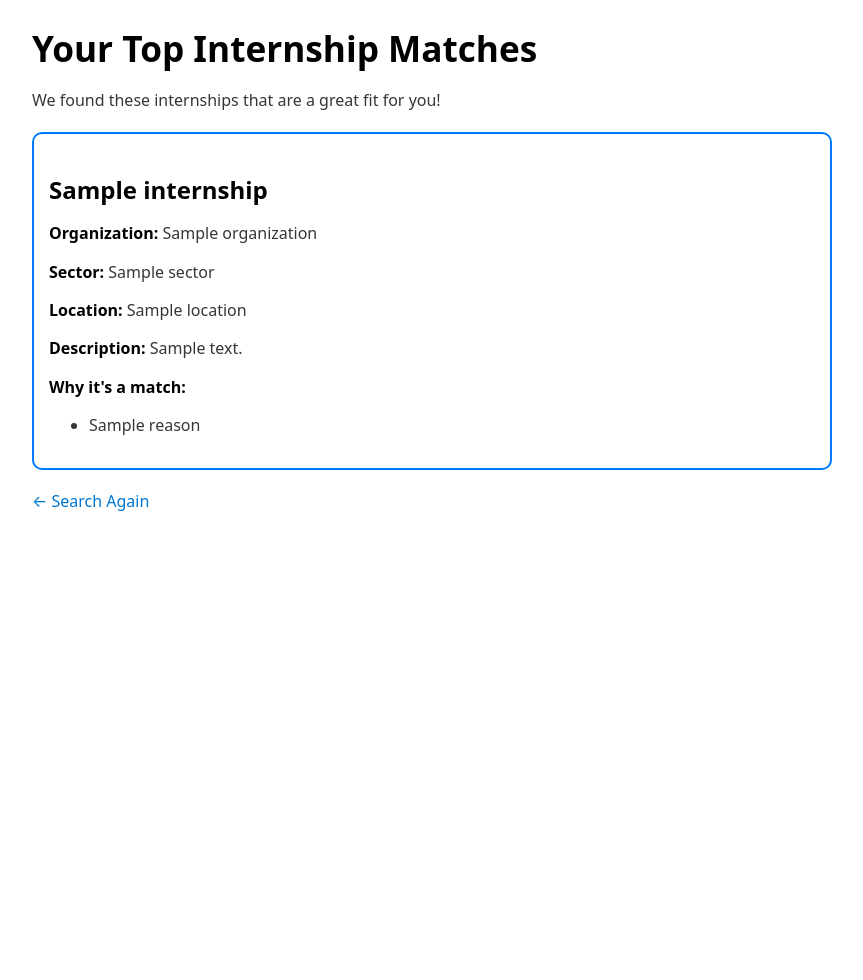
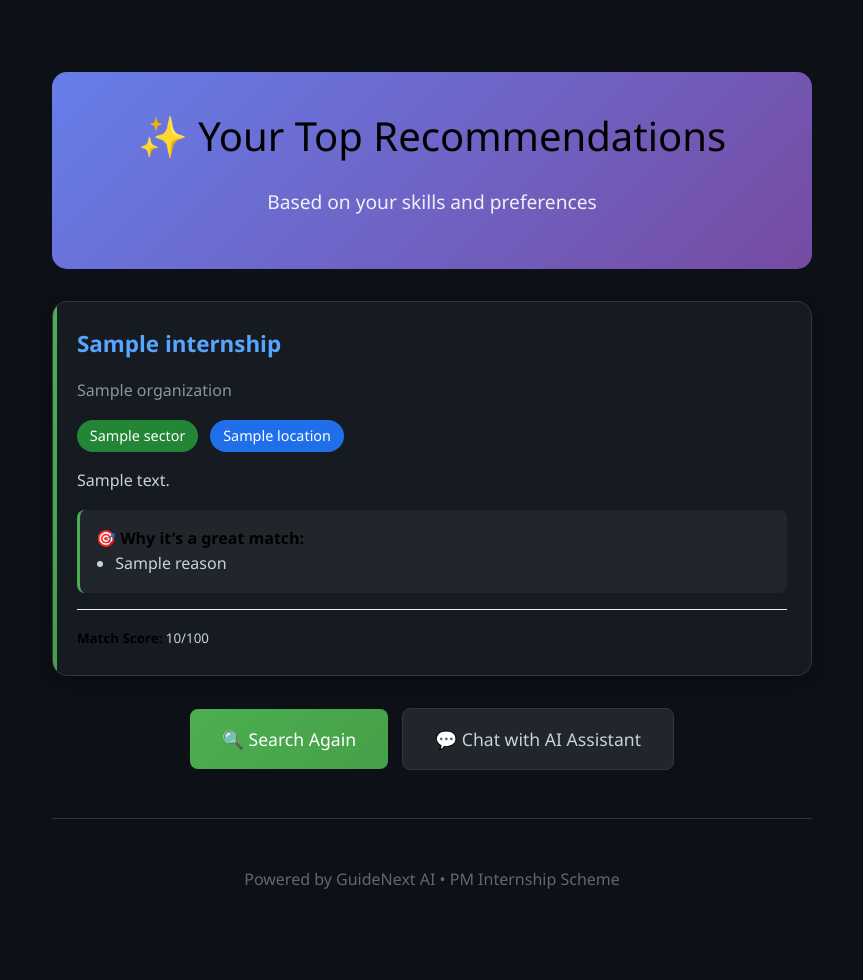
Before and after one commit to yrajat01/GuideNext, a Flask app: template templates/results.html in a window 1280 px wide. Shown: the whole page, without its empty margins (208-1071 px from the left). Before the commit the page ends 511 px from the top, so only its background shows below. Run offline with Flask 3, Linux system fonts and the light colour scheme; the template is opened without the code that fills it: most values are stand-ins (such as "Sample title", 1, 10 or a date in 2020).

Commit message:
Css enhanced for appearance

```diff
--- /dev/null
+++ b/static/css/custom.css
@@ -0,0 +1,280 @@
+/* ===== ENHANCED STYLING FOR YOUR INTERNSHIP APP ===== */
+
+/* Global Improvements */
+body {
+    font-family: 'Segoe UI', Tahoma, Geneva, Verdana, sans-serif;
+    line-height: 1.6;
+    background: #0d1117;
+    color: #c9d1d9;
+}
+
+.container {
+    max-width: 1200px;
+    margin: 0 auto;
+    padding: 20px;
+}
+
+/* Header Styling */
+.app-header {
+    text-align: center;
+    margin: 2rem 0;
+    padding: 2rem;
+    background: linear-gradient(135deg, #667eea 0%, #764ba2 100%);
+    color: white;
+    border-radius: 15px;
+}
+
+.app-header h1 {
+    margin: 0;
+    font-size: 2.5rem;
+    font-weight: 300;
+}
+
+.app-header p {
+    font-size: 1.2rem;
+    opacity: 0.9;
+}
+
+/* Enhanced Form Styling */
+.form-section {
+    background: #161b22;
+    padding: 2rem;
+    border-radius: 12px;
+    margin: 2rem 0;
+    border-left: 4px solid #4CAF50;
+}
+
+.form-section h2, .form-section h3 {
+    color: #c9d1d9;
+}
+
+.skills-grid {
+    display: grid;
+    grid-template-columns: repeat(auto-fit, minmax(250px, 1fr));
+    gap: 12px;
+    margin: 1.5rem 0;
+}
+
+.skills-grid label {
+    display: flex;
+    align-items: center;
+    padding: 12px;
+    background: #21262d;
+    color: #c9d1d9;
+    border: 2px solid #30363d;
+    border-radius: 8px;
+    cursor: pointer;
+    transition: all 0.3s ease;
+}
+
+.skills-grid label:hover {
+    border-color: #4CAF50;
+    background: #30363d;
+    transform: translateY(-2px);
+}
+
+.skills-grid input[type="checkbox"] {
+    margin-right: 10px;
+}
+
+/* Form selects and inputs */
+select, input[type="text"] {
+    background: #21262d;
+    color: #c9d1d9;
+    border: 1px solid #30363d;
+}
+
+select:focus, input[type="text"]:focus {
+    border-color: #4CAF50;
+    outline: none;
+}
+
+/* Beautiful Recommendation Cards */
+.recommendations-grid {
+    display: grid;
+    grid-template-columns: repeat(auto-fit, minmax(350px, 1fr));
+    gap: 20px;
+    margin: 2rem 0;
+}
+
+.internship-card {
+    background: #161b22;
+    color: #c9d1d9;
+    border-radius: 15px;
+    padding: 1.5rem;
+    box-shadow: 0 4px 15px rgba(0, 0, 0, 0.3);
+    border: 1px solid #30363d;
+    transition: all 0.3s ease;
+    position: relative;
+    overflow: hidden;
+}
+
+.internship-card:hover {
+    transform: translateY(-5px);
+    box-shadow: 0 8px 25px rgba(0, 0, 0, 0.4);
+    border-color: #4CAF50;
+}
+
+.internship-card::before {
+    content: '';
+    position: absolute;
+    top: 0;
+    left: 0;
+    width: 4px;
+    height: 100%;
+    background: linear-gradient(135deg, #4CAF50, #45a049);
+}
+
+.card-header {
+    margin-bottom: 1rem;
+}
+
+.card-title {
+    font-size: 1.4rem;
+    color: #58a6ff;
+    margin: 0 0 0.5rem 0;
+    font-weight: 600;
+}
+
+.organization {
+    color: #8b949e;
+    font-weight: 500;
+    font-size: 1rem;
+}
+
+.card-details {
+    margin: 1rem 0;
+}
+
+.sector-badge {
+    display: inline-block;
+    padding: 0.3rem 0.8rem;
+    background: #238636;
+    color: white;
+    border-radius: 20px;
+    font-size: 0.9rem;
+    font-weight: 500;
+    margin-right: 0.5rem;
+}
+
+.location-badge {
+    display: inline-block;
+    padding: 0.3rem 0.8rem;
+    background: #1f6feb;
+    color: white;
+    border-radius: 20px;
+    font-size: 0.9rem;
+}
+
+.reasons-list {
+    background: #21262d;
+    color: #c9d1d9;
+    padding: 1rem;
+    border-radius: 8px;
+    margin: 1rem 0;
+    border-left: 3px solid #4CAF50;
+}
+
+.reasons-list ul {
+    margin: 0;
+    padding-left: 1.2rem;
+    color: #c9d1d9;
+}
+
+.reasons-list li {
+    color: #c9d1d9;
+}
+
+/* Button Enhancements */
+.btn-primary {
+    background: linear-gradient(135deg, #4CAF50, #45a049);
+    color: white;
+    border: none;
+    padding: 1rem 2rem;
+    font-size: 1.1rem;
+    border-radius: 8px;
+    transition: all 0.3s ease;
+    text-decoration: none;
+    display: inline-block;
+}
+
+.btn-primary:hover {
+    transform: translateY(-2px);
+    box-shadow: 0 4px 15px rgba(76, 175, 80, 0.4);
+    color: white;
+}
+
+.button {
+    background: #21262d;
+    color: #c9d1d9;
+    border: 1px solid #30363d;
+    padding: 1rem 2rem;
+    font-size: 1.1rem;
+    border-radius: 8px;
+    transition: all 0.3s ease;
+    text-decoration: none;
+    display: inline-block;
+}
+
+.button:hover {
+    background: #30363d;
+    border-color: #4CAF50;
+    color: #c9d1d9;
+}
+
+/* Error and Message Styles */
+.error-message {
+    background: #ffebee;
+    color: #c62828;
+    padding: 15px;
+    border-radius: 5px;
+    margin: 20px 0;
+    border-left: 4px solid #c62828;
+}
+
+.info-message {
+    background: #e8f5e8;
+    color: #2e7d32;
+    padding: 15px;
+    border-radius: 5px;
+    margin: 20px 0;
+    border-left: 4px solid #2e7d32;
+}
+
+/* Responsive Design */
+@media (max-width: 768px) {
+    .container {
+        padding: 10px;
+    }
+
+    .skills-grid {
+        grid-template-columns: 1fr;
+    }
+
+    .recommendations-grid {
+        grid-template-columns: 1fr;
+    }
+
+    .app-header h1 {
+        font-size: 2rem;
+    }
+}
+
+/* Animation for loading */
+@keyframes fadeIn {
+    from { opacity: 0; transform: translateY(20px); }
+    to { opacity: 1; transform: translateY(0); }
+}
+
+.internship-card {
+    animation: fadeIn 0.5s ease-out;
+}
+
+/* Footer */
+footer {
+    text-align: center;
+    margin-top: 3rem;
+    padding: 2rem;
+    color: #8b949e;
+    border-top: 1px solid #30363d;
+}
--- a/templates/results.html
+++ b/templates/results.html
@@ -4,47 +4,80 @@
 <head>
     <meta charset="UTF-8">
     <meta name="viewport" content="width=device-width, initial-scale=1.0">
-    <title>Your Recommendations</title>
+    <title>Your Internship Recommendations - GuideNext</title>
     <link rel="stylesheet" href="https://cdn.jsdelivr.net/npm/water.css@2/out/water.css">
+    <link rel="stylesheet" href="{{ url_for('static', filename='css/custom.css') }}">
 </head>
 
 <body>
+    <div class="container">
+        <header class="app-header">
+            <h1>✨ Your Top Recommendations</h1>
+            <p>Based on your skills and preferences</p>
+        </header>
+
         {% if error %}
-    <div style="background: #ffebee; color: #c62828; padding: 15px; border-radius: 5px; margin: 20px;">
+        <div class="error-message">
             <strong>Error:</strong> {{ error }}
         </div>
         {% endif %}
 
         {% if message %}
-    <div style="background: #e8f5e8; color: #2e7d32; padding: 15px; border-radius: 5px; margin: 20px;">
+        <div class="info-message">
             {{ message }}
         </div>
         {% endif %}
-    <h1>Your Top Internship Matches</h1>
 
         {% if recommendations %}
-    <p>We found these internships that are a great fit for you!</p>
+        <div class="recommendations-grid">
             {% for rec in recommendations %}
-    <div style="border: 2px solid #007bff; padding: 15px; margin: 20px 0; border-radius: 10px;">
-        <h2>{{ rec.internship.title }}</h2>
-        <p><strong>Organization:</strong> {{ rec.internship.organization }}</p>
-        <p><strong>Sector:</strong> {{ rec.internship.sector }}</p>
-        <p><strong>Location:</strong> {{ rec.internship.location }}</p>
-        <p><strong>Description:</strong> {{ rec.internship.description }}</p>
-        <p><strong>Why it's a match:</strong>
+            <div class="internship-card">
+                <div class="card-header">
+                    <h3 class="card-title">{{ rec.internship.title }}</h3>
+                    <p class="organization">{{ rec.internship.organization }}</p>
+                </div>
+
+                <div class="card-details">
+                    <span class="sector-badge">{{ rec.internship.sector }}</span>
+                    <span class="location-badge">{{ rec.internship.location }}</span>
+                </div>
+
+                <p>{{ rec.internship.description }}</p>
+
+                <div class="reasons-list">
+                    <strong>🎯 Why it's a great match:</strong>
                     <ul>
                         {% for reason in rec.reasons %}
                         <li>{{ reason }}</li>
                         {% endfor %}
                     </ul>
-        </p>
+                </div>
+
+                <div style="margin-top: 15px; padding-top: 15px; border-top: 1px solid #eee;">
+                    <small><strong>Match Score:</strong> {{ rec.score }}/100</small>
+                </div>
             </div>
             {% endfor %}
+        </div>
+
+        <div style="text-align: center; margin: 2rem 0;">
+            <a href="/" class="btn-primary">🔍 Search Again</a>
+            <a href="/chat" class="button" style="margin-left: 10px;">💬 Chat with AI Assistant</a>
+        </div>
+
         {% else %}
-    <p>Sorry, we couldn't find a perfect match based on your inputs. Try broadening your skills or interests!</p>
+        <div style="text-align: center; padding: 3rem; background: #f8f9fa; border-radius: 10px;">
+            <h2>No matches found yet</h2>
+            <p>Try adjusting your skills or preferences to find better matches</p>
+            <a href="/" class="btn-primary">Try Again</a>
+        </div>
         {% endif %}
 
-    <a href="/">← Search Again</a>
+        <footer style="text-align: center; margin-top: 3rem; padding: 2rem; color: #666;">
+            <p>Powered by GuideNext AI • PM Internship Scheme</p>
+        </footer>
+    </div>
+
 </body>
 
 </html>
```
Also changed, not shown: templates/index.html (+11 -2 lines). Lines whose indentation alone changed are shown as unchanged.
